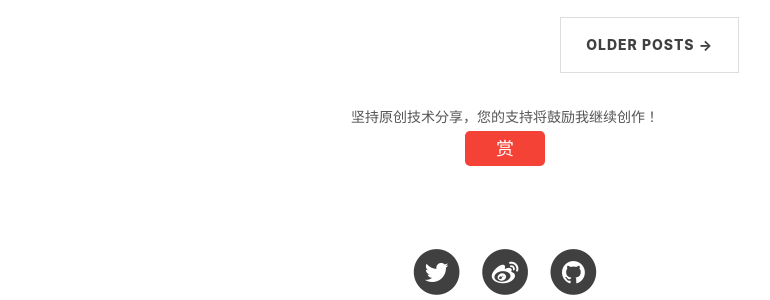
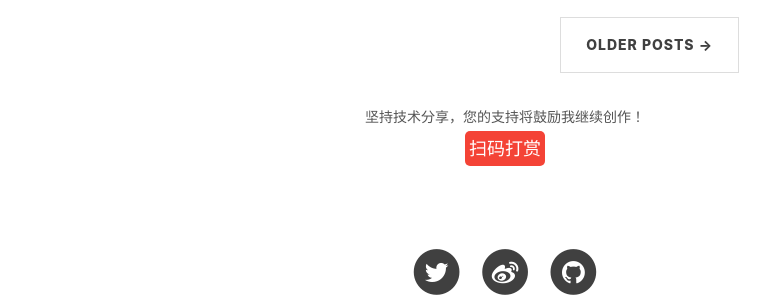
Before and after one commit to ARTAvrilLavigne/ARTAvrilLavigne.github.io, a Jekyll site: the page built from index.html, in a window 1280 px wide and 900 px high, scrolled down 2746 px. Shown: the part 422-722 px from the top of the window, without its empty margins (135-905 px from the left). Built offline with Jekyll 4.4.1, drawn with Linux system fonts in a browser that asks for light colours; nearby versions of some CDN libraries; the list of posts is cut into pages by our own code; comment, search, counter and statistics services are not loaded.

Commit message:
Update footer.html

```diff
--- a/_includes/footer.html
+++ b/_includes/footer.html
@@ -4,9 +4,9 @@
 <link href="https://artavrillavigne.github.io/css/myQR.css" rel="stylesheet">
 <!-- 微信与支付宝二维码打赏 -->
   <div style="padding: 10px 0; margin: 20px auto; width: 90%; text-align: center;">
-    <div>坚持原创技术分享，您的支持将鼓励我继续创作！</div>
+    <div>坚持技术分享，您的支持将鼓励我继续创作！</div>
     <button id="rewardButton" disable="enable" onclick="var qr = document.getElementById('QR'); if (qr.style.display === 'none') {qr.style.display='block';} else {qr.style.display='none'}">
-      <span>赏</span>
+      <span>扫码打赏</span>
     </button>
     <div id="QR" style="display: none;">
 
```
